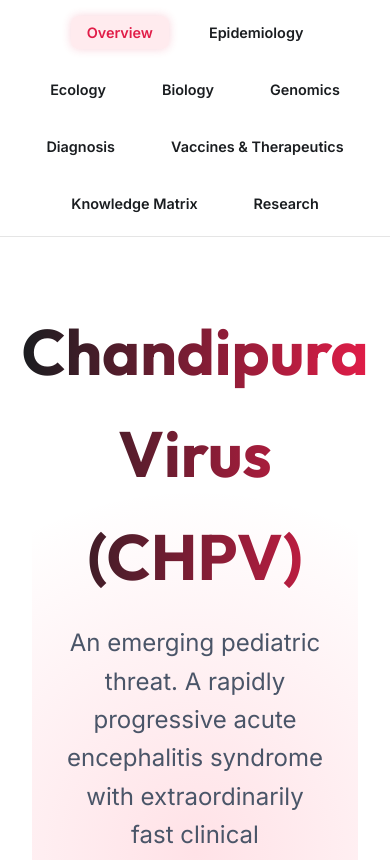
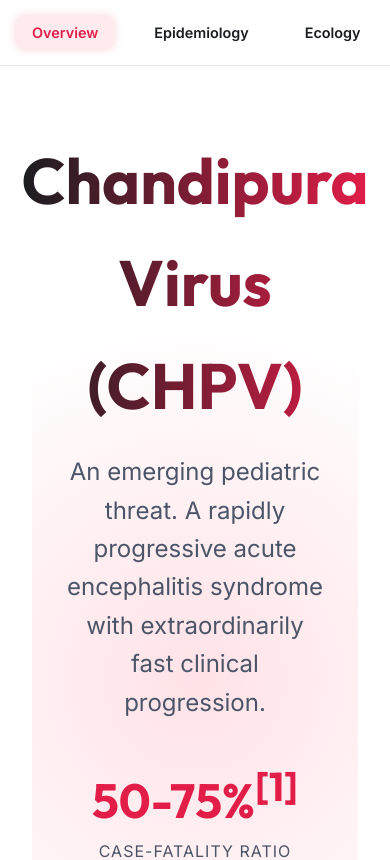
Before and after one commit to amrutkpatel/CHPVWeb, a React (Vite) app: page / in a window 390 px wide. Shown: the top 860 px of the page. Built offline with nearby package versions, Linux system fonts and the light colour scheme.

Commit message:
Fix mobile tab layout overflow

```diff
--- a/src/App.css
+++ b/src/App.css
@@ -193,4 +193,22 @@
   .right {
     left: 0%;
   }
+
+  /* Mobile Tabs Scrolling */
+  .sticky-nav {
+    justify-content: flex-start;
+    flex-wrap: nowrap;
+    overflow-x: auto;
+    -webkit-overflow-scrolling: touch;
+    scrollbar-width: none; /* Firefox */
+    padding-left: 1rem;
+    padding-right: 1rem;
+  }
+  .sticky-nav::-webkit-scrollbar {
+    display: none; /* Chrome/Safari/Edge */
+  }
+  .sticky-nav button {
+    white-space: nowrap;
+    flex-shrink: 0;
+  }
 }
```
